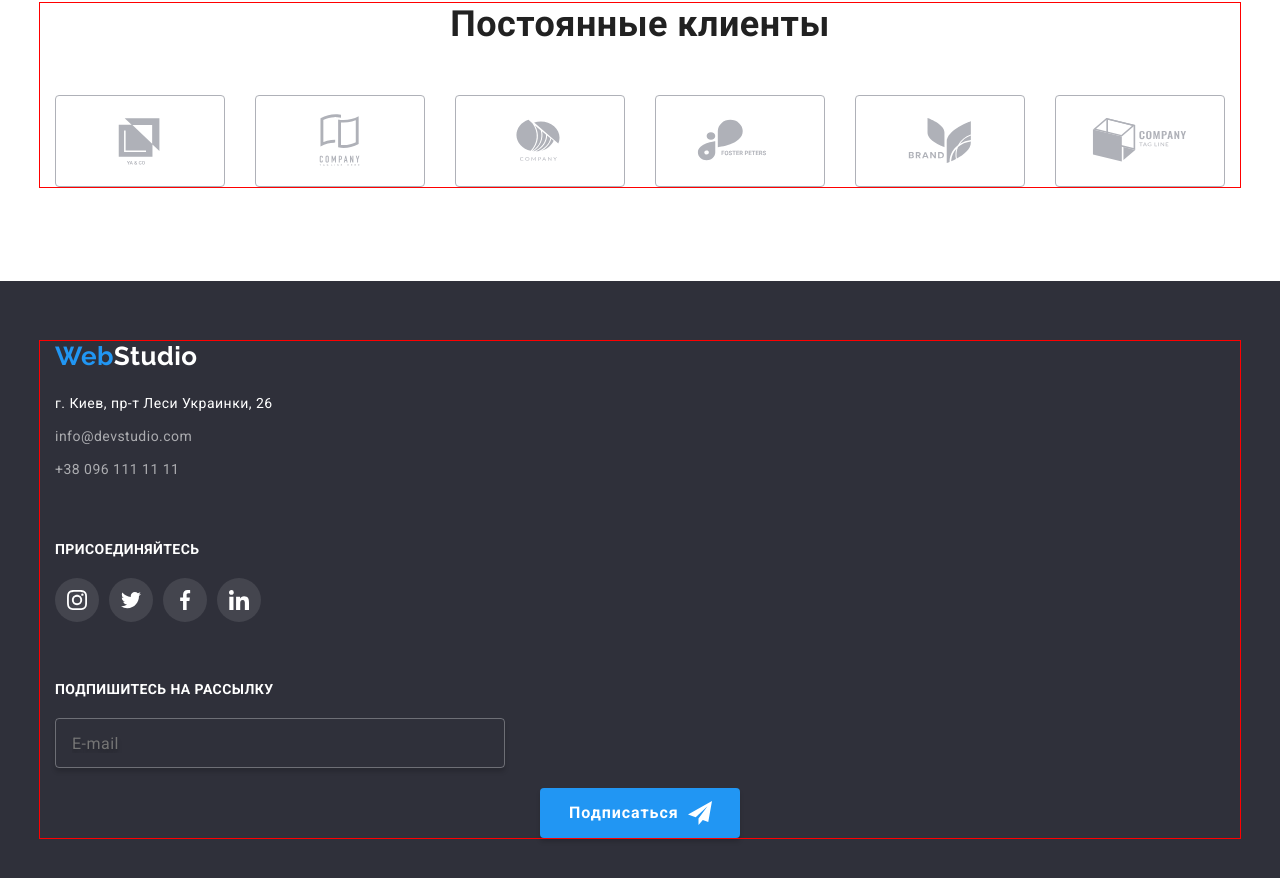
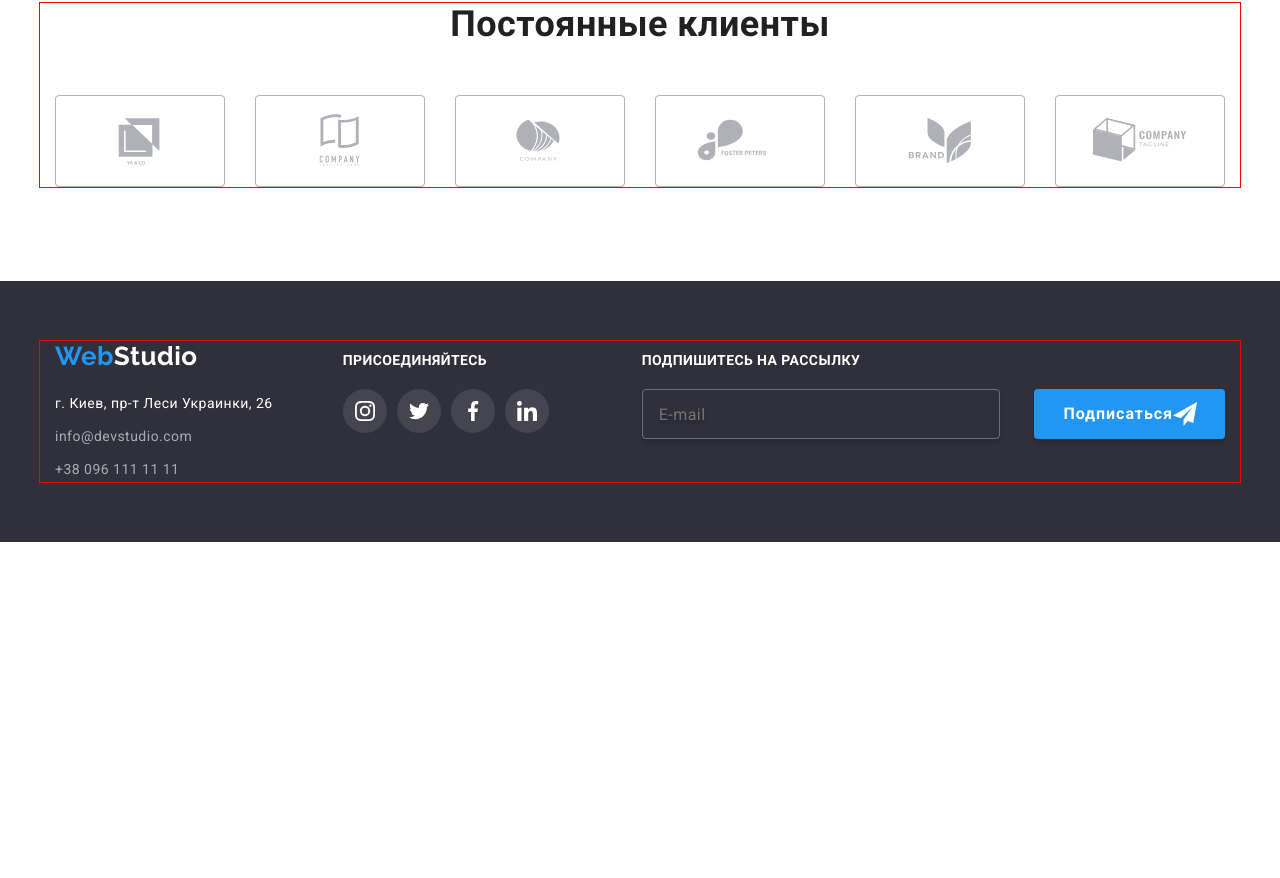
Before and after one commit to Slapchenko/goit-markup-hw-08, a plain HTML site: page index.html in a window 1280 px wide. Shown: the part 1235-2113 px from the top of the page. After the commit the page ends 1777 px from the top, so only its background shows below. Drawn offline with nearby package versions, Linux system fonts and the light colour scheme.

Commit message:
footer adaptation completed

```diff
--- a/scss/layouts/_footer.scss
+++ b/scss/layouts/_footer.scss
@@ -12,7 +12,6 @@
 
   &__title {
     display: block;
-    /* display: flex; */
     margin-bottom: 20px;
 
     color: var(--third-txt-cl);
@@ -24,14 +23,16 @@
   }
 
   &__container {
-    /* display: flex;
-    align-items: baseline;
-    justify-content: flex-start; */
     @include mq(tablet-only) {
       display: flex;
       flex-wrap: wrap;
       align-items: baseline;
       justify-content: space-around;
+    }
+    @include mq(desktop) {
+      display: flex;
+      align-items: baseline;
+      justify-content: flex-start;
     }
   }
 
@@ -42,20 +43,16 @@
 }
 
 .logo-box {
-  /* display: flex;
-  flex-direction: column; */
-  /* margin-right: 70px; */
+  margin-bottom: 60px;
 
-  @include mq(mobile) {
-    margin-bottom: 60px;
+  @include mq(desktop) {
+    margin-right: 70px;
+    margin-bottom: 0;
   }
 }
 
 .address {
-  /* display: flex;
-  flex-direction: column; */
-
-  font-style: normal;
+  font-style: inherit;
 
   &__text {
     margin-bottom: 8px;
@@ -71,7 +68,6 @@
   }
 
   &__link {
-    /* flex-wrap: wrap; */
     display: block;
     margin-bottom: 8px;
 
@@ -101,10 +97,16 @@
 }
 
 .join-box {
-  /* display: flex;
-  flex-direction: column;
-  margin-right: 93px; */
   margin-bottom: 60px;
+
+  @include mq(tablet) {
+    margin-bottom: 0;
+  }
+
+  @include mq(desktop) {
+    margin-right: 93px;
+    margin-bottom: 0;
+  }
 }
 
 .join-list {
@@ -115,7 +117,6 @@
   }
 
   &__item {
-    /* display: flex; */
     margin-right: 10px;
   }
 
@@ -125,17 +126,18 @@
 }
 
 .subscribe-box {
-  /* display: flex;
-  flex-direction: column; */
   display: block;
   flex-grow: 1;
+
+  @include mq(desktop) {
+    display: flex;
+    flex-direction: column;
+  }
 }
 
 .subscribe-form {
-  /* display: flex; */
-
   &__label {
-    /* width: 100%; */
+    width: 100%;
   }
 
   &__input {
@@ -144,7 +146,6 @@
 
     height: 50px;
     margin-bottom: 20px;
-    /* margin-right: 12px; */
     padding: 15px 16px;
 
     color: var(--subscribe-form-input-cl);
@@ -165,12 +166,14 @@
 
     transition-property: border-color;
 
-    /* @include mq(not-desktop) {
-      max-width: 450px;
-    } */
+    @include mq(tablet) {
+      width: 450px;
+      margin-bottom: 20px;
+    }
 
     @include mq(desktop) {
-      width: 450px;
+      width: 358px;
+      margin-bottom: 0;
     }
   }
 
@@ -192,199 +195,8 @@
   &__icon {
     fill: currentColor;
   }
-}
 
-/* .footer {
-  box-sizing: border-box;
-  padding-top: 60px;
-  padding-bottom: 60px;
-
-  background-color: var(--third-bg-cl);
-
-  &__title {
-    display: block;
-    margin-bottom: 20px;
-
-    color: var(--third-txt-cl);
-    font-weight: 700;
-    font-size: 14px;
-    line-height: 1.17;
-    letter-spacing: 0.03em;
-    text-transform: uppercase;
-  }
-
-  &__container {
+  @include mq(desktop) {
     display: flex;
-    align-items: center;
-    flex-direction: column;
-
-    @include mq(desktop) {
-      align-items: baseline;
-      justify-content: flex-start;
-      flex-direction: row;
-    }
-  }
-
-  &__logo {
-    margin-bottom: 20px;
   }
 }
-
-.logo-box {
-  display: flex;
-  flex-direction: column;
-  margin-bottom: 60px;
-  align-items: center;
-
-  @include mq(desktop) {
-    margin-right: 70px;
-    margin-bottom: 0;
-    align-items: flex-start;
-  }
-}
-
-.address {
-  display: flex;
-  flex-direction: column;
-  align-items: center;
-
-  font-style: normal;
-
-  @include mq(desktop) {
-    align-items: flex-start;
-  }
-
-  &__text {
-    margin-bottom: 8px;
-
-    color: var(--main-bg-cl);
-    font-weight: 400;
-    font-size: 14px;
-    line-height: 1.71;
-
-    @include mq(desktop) {
-      margin-bottom: 9px;
-    }
-  }
-
-  &__link {
-    flex-wrap: wrap;
-    margin-bottom: 8px;
-
-    color: var(--address-link-cl);
-    font-weight: 400;
-    font-size: 14px;
-    line-height: 1.71;
-
-    transition-timing-function: cubic-bezier(0.4, 0, 0.2, 1);
-    transition-duration: 250ms;
-
-    transition-property: color;
-
-    @include mq(desktop) {
-      margin-bottom: 9px;
-    }
-  }
-
-  &__link:last-child {
-    margin-bottom: 0;
-  }
-
-  &__link:hover,
-  &__link:focus {
-    color: var(--accent-cl);
-  }
-}
-
-.join-box {
-  display: flex;
-  flex-direction: column;
-  margin-bottom: 60px;
-  align-items: center;
-
-  @include mq(desktop) {
-    margin-bottom: 0;
-    margin-right: 93px;
-    align-items: flex-start;
-  }
-}
-
-.join-list {
-  display: flex;
-
-  &__item {
-    margin-right: 10px;
-  }
-
-  &__item:last-child {
-    margin-right: 0;
-  }
-}
-
-.subscribe-box {
-  display: flex;
-  flex-direction: column;
-  align-items: center;
-
-  @include mq(desktop) {
-    align-items: flex-start;
-  }
-}
-
-.subscribe-form {
-  display: flex;
-  flex-direction: column;
-  align-items: center;
-
-  @include mq(desktop) {
-    flex-direction: row;
-  }
-
-  &__input {
-    width: 455px;
-    height: 50px;
-    margin-bottom: 20px;
-
-    padding: 15px 16px;
-
-    color: var(--subscribe-form-input-cl);
-
-    font-weight: 400;
-    font-size: 16px;
-    line-height: 1.25;
-    letter-spacing: 0.03em;
-    text-shadow: 0px 4px 4px var(--main-shadow-cl);
-
-    background-color: inherit;
-    border: 1px solid var(--subscribe-form-border-cl);
-    border-radius: 4px;
-    box-shadow: 0px 4px 4px var(--secondary-shadow-cl);
-
-    transition-timing-function: cubic-bezier(0.4, 0, 0.2, 1);
-    transition-duration: 250ms;
-
-    transition-property: border-color;
-
-    @include mq(desktop) {
-      width: 358px;
-      margin-bottom: 0;
-      margin-right: 12px;
-    }
-  }
-
-  &__input:hover,
-  &__input:focus {
-    border-color: var(--main-bg-cl);
-  }
-
-  &__btn {
-    display: flex;
-    align-items: center;
-    justify-content: space-between;
-    padding: 10px 28px 10px 29px;
-  }
-
-  &__icon {
-    fill: currentColor;
-  }
-} */
```
Also changed, not shown: css/main.css, css/main.min.css, 2 other files.
